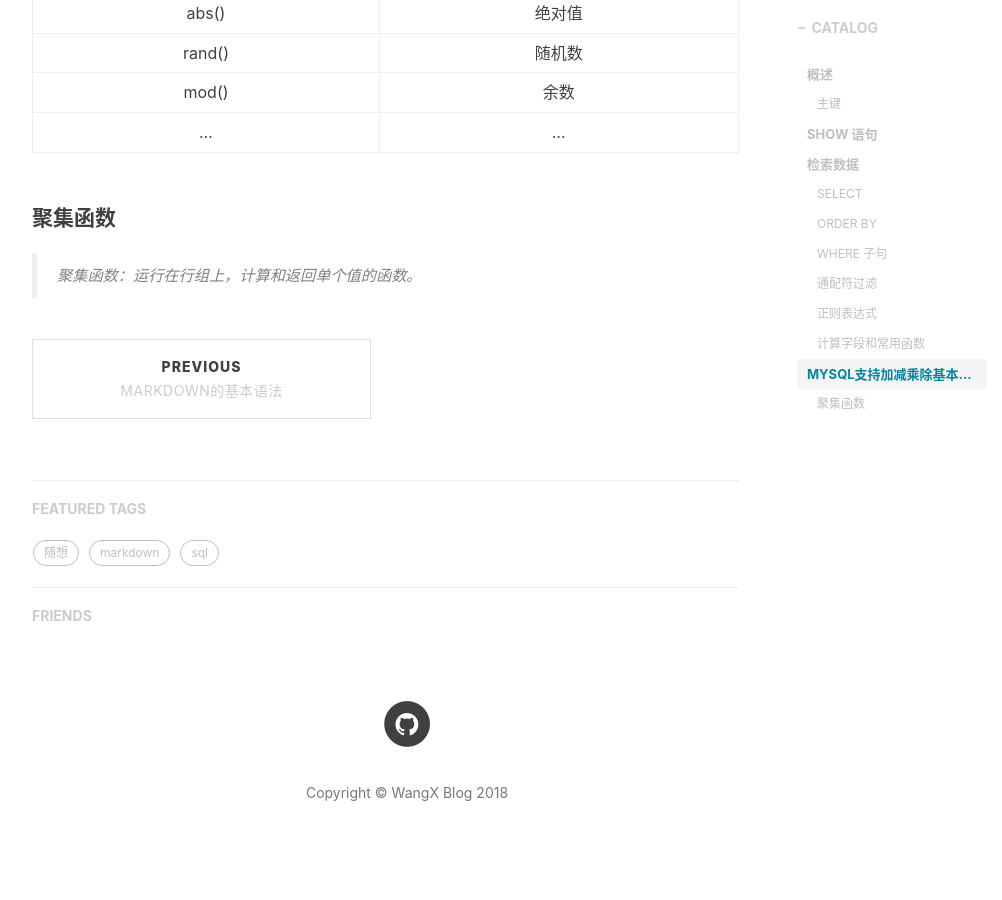
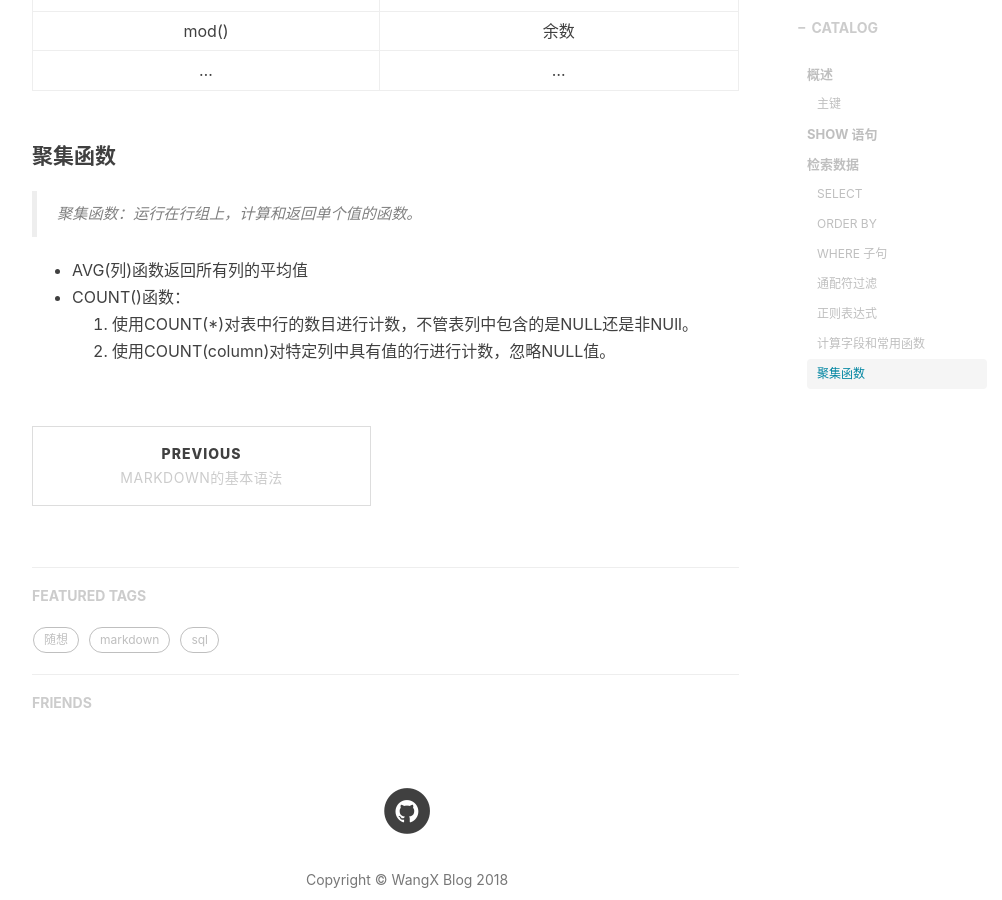
Before and after one commit to fatty-wang/fatty-wang.github.io, a Jekyll site: the page built from _posts/2018-10-12-basic-sql.md, in a window 1280 px wide and 900 px high, scrolled down 4054 px. Shown: the whole window, without its empty margins (233-1235 px from the left). Built offline with Jekyll 4.4.1, drawn with Linux system fonts in a browser that asks for light colours; nearby versions of some CDN libraries; comment, search, counter and statistics services are not loaded.

Commit message:
update basic sql

```diff
--- a/_posts/2018-10-12-basic-sql.md
+++ b/_posts/2018-10-12-basic-sql.md
@@ -93,7 +93,9 @@ tags:
 * 去掉空格函数。左边空格：*LTrim()*，右边空格：*RLrim()*，左边空格：*LTrim()*
 * *别名* 用 **AS** 关键字赋予。
 * MYSQL支持加减乘除基本算数操作符，圆括号来区分优先顺序。
-------
+
+
+----
 * 常用文本处理函数：
 
 |函数|说明|
@@ -125,3 +127,8 @@ tags:
 #### 聚集函数
 
 >聚集函数：运行在行组上，计算和返回单个值的函数。
+
+* AVG(列)函数返回所有列的平均值
+* COUNT()函数：
+  1. 使用COUNT(*)对表中行的数目进行计数，不管表列中包含的是NULL还是非NUll。
+  2. 使用COUNT(column)对特定列中具有值的行进行计数，忽略NULL值。
```
